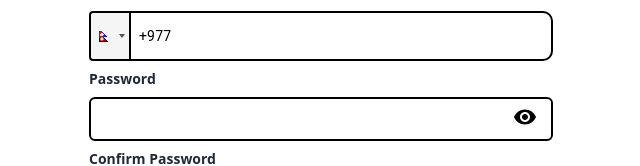
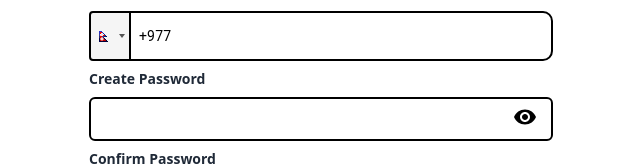
Before and after one commit to YBD21/LPGEcommerceSystem, a React (Create React App) app in the folder Client-App/: page /Signup in a window 1280 px wide. Shown: the part 381-547 px from the top of the page, without its empty margins (319-959 px from the left). Built offline with nearby package versions, Linux system fonts and the light colour scheme.

Commit message:
fix button --signup page

```diff
--- a/Client-App/src/component/Login_System/SignUp.js
+++ b/Client-App/src/component/Login_System/SignUp.js
@@ -12,7 +12,7 @@ const SignUp = () => {
   const [open, setOpen] = useState(false);
   const [firstname, setFirstName] = useState("");
   const [lastname, setLastName] = useState("");
-  const [password, setPassword] = useState("");
+  const [createpassword, setCreatePassword] = useState("");
   const [confirmpassword, setConfirmPassword] = useState("");
   const [number, setNumber] = useState("");
 
@@ -87,14 +87,14 @@ const SignUp = () => {
           {/* Password Input Box */}
           <div className="mb-2">
             <label className="block text-sm font-semibold text-gray-800">
-              Password
+              Create Password
             </label>
 
             <div className="flex flex-row cursor-pointer">
               <input
                 type={open === false ? "password" : "text"}
-                value={password}
-                onChange={(e) => setPassword(e.target.value)}
+                value={createpassword}
+                onChange={(e) => setCreatePassword(e.target.value)}
                 className="block w-full px-4 py-2 mt-2 text-black-700 border-2 border-black bg-white rounded-md focus:border-black focus:ring-black focus:outline-none focus:ring focus:ring-opacity-40 "
               />
               <div className="text-2xl ml-[-2.5rem] mt-2.5">
```
